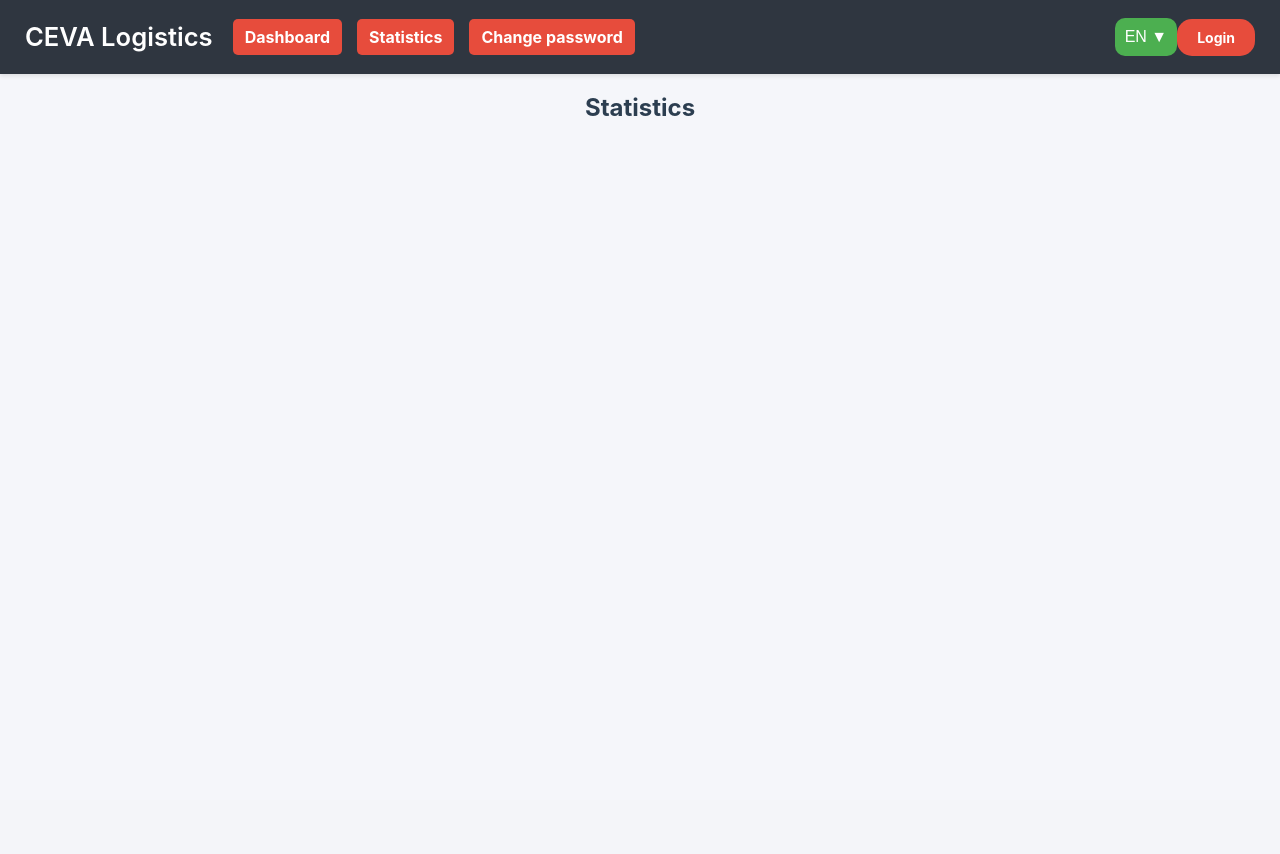
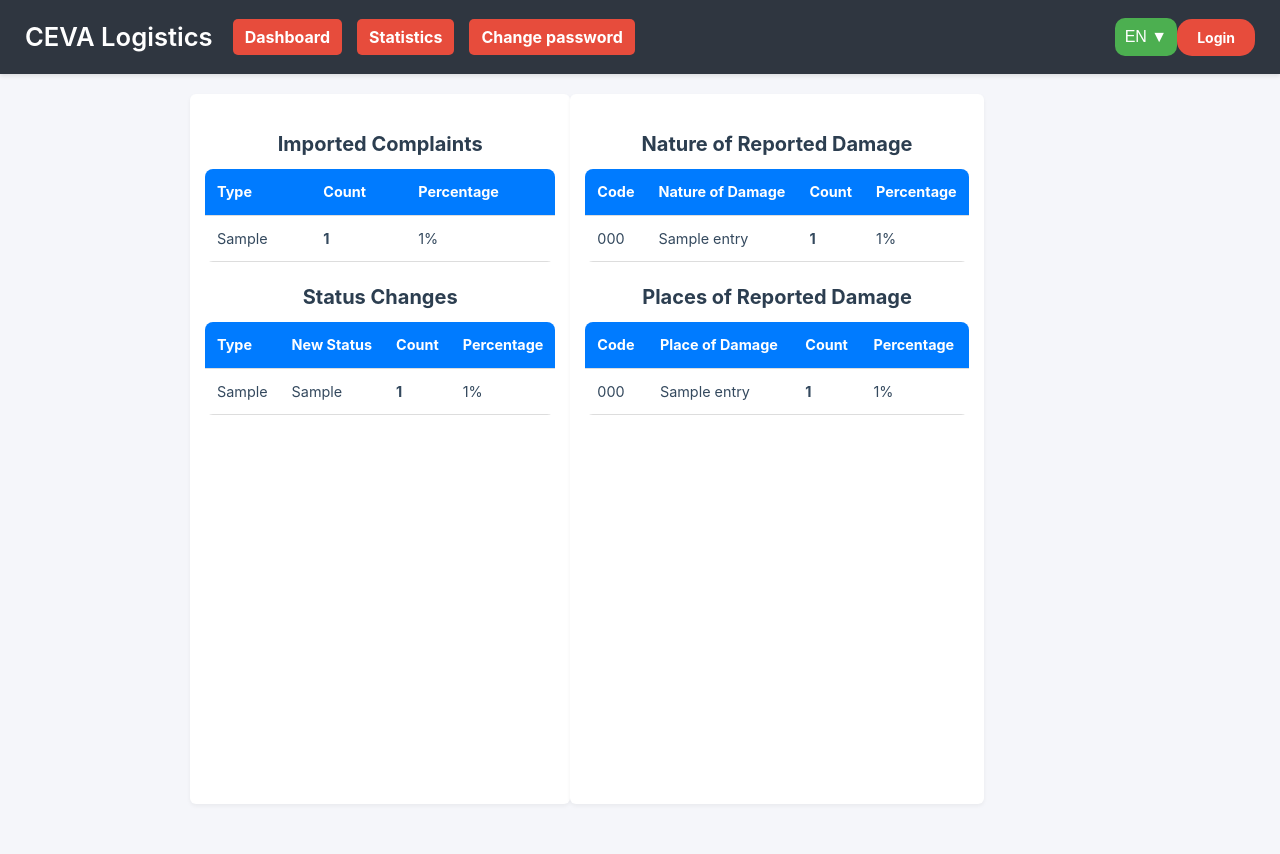
Before and after one commit to TIS2024-FMFI/vehicle-delivery, a Django app: template VehicleDelivery/main/templates/statistics.html in a window 1280 px wide. Before the commit the page ends 116 px from the top, so only its background shows below. Run offline with Django 5.2, Linux system fonts and the light colour scheme; the template is opened without the code that fills it: most values are stand-ins (such as "Sample title", 1, 10 or a date in 2020).

Commit message:
added a statistics page

```diff
--- a/VehicleDelivery/main/templates/logs.html
+++ b/VehicleDelivery/main/templates/logs.html
@@ -8,7 +8,7 @@
         <!-- Sidebar -->
         <div class="sidebar">
             <form method="get" class="filter-form">
-                <h3>{% trans "Filters" %}</h3>
+                <h3>{% trans "Logs" %}</h3>
 
                 <!-- Date From -->
                 <div class="filter-item">
--- a/VehicleDelivery/main/templates/statistics.html
+++ b/VehicleDelivery/main/templates/statistics.html
@@ -1,7 +1,167 @@
 {% extends "base_agent.html" %}
-{% block title %}Departments List{% endblock %}
+{% block title %}Statistics{% endblock %}
 {% load i18n %}
 
 {% block content %}
-<h1>{% trans "Statistics" %}</h1>
+<div class="container">
+
+    <!-- Imported Complaints Table -->
+    <div class="table-container">
+        <h3 class="table-title">{% trans "Imported Complaints" %}</h3>
+        <table class="styled-table">
+            <thead>
+                <tr>
+                    <th>{% trans "Type" %}</th>
+                    <th>{% trans "Count" %}</th>
+                    <th>{% trans "Percentage" %}</th>
+                </tr>
+            </thead>
+            <tbody>
+                {% for entry in imports_per_month %}
+                    <tr>
+                        <td>{{ entry.target_type }}</td>
+                        <td class="count-column">{{ entry.count }}</td>
+                        <td class="percentage-column">{{ entry.percentage }}%</td>
+                    </tr>
+                {% empty %}
+                    <tr><td colspan="3" class="no-data">{% trans "No data available." %}</td></tr>
+                {% endfor %}
+            </tbody>
+        </table>
+
+    <!-- Status Changes Table -->
+        <h3 class="table-title">{% trans "Status Changes" %}</h3>
+        <table class="styled-table">
+            <thead>
+                <tr>
+                    <th>{% trans "Type" %}</th>
+                    <th>{% trans "New Status" %}</th>
+                    <th>{% trans "Count" %}</th>
+                    <th>{% trans "Percentage" %}</th>
+                </tr>
+            </thead>
+            <tbody>
+                {% for entry in status_changes %}
+                    <tr>
+                        <td>{{ entry.target_type }}</td>
+                        <td>{{ entry.new_value }}</td>
+                        <td class="count-column">{{ entry.count }}</td>
+                        <td class="percentage-column">{{ entry.percentage }}%</td>
+                    </tr>
+                {% empty %}
+                    <tr><td colspan="3" class="no-data">{% trans "No data available." %}</td></tr>
+                {% endfor %}
+            </tbody>
+        </table>
+    </div>
+
+    <div class="table-container">
+        <h3 class="table-title">{% trans "Nature of Reported Damage" %}</h3>
+        <table class="styled-table">
+            <thead>
+                <tr>
+                    <th>{% trans "Code" %}</th>
+                    <th>{% trans "Nature of Damage" %}</th>
+                    <th>{% trans "Count" %}</th>
+                    <th>{% trans "Percentage" %}</th>
+                </tr>
+            </thead>
+            <tbody>
+                {% for entry in nature_of_damage_counts %}
+                    <tr>
+                        <td>{{ entry.code }}</td>
+                        <td>{{ entry.name }}</td>
+                        <td class="count-column">{{ entry.count }}</td>
+                        <td class="percentage-column">{{ entry.percentage }}%</td>
+                    </tr>
+                {% empty %}
+                    <tr><td colspan="3" class="no-data">{% trans "No data available." %}</td></tr>
+                {% endfor %}
+            </tbody>
+        </table>
+
+        <h3 class="table-title">{% trans "Places of Reported Damage" %}</h3>
+        <table class="styled-table">
+            <thead>
+                <tr>
+                    <th>{% trans "Code" %}</th>
+                    <th>{% trans "Place of Damage" %}</th>
+                    <th>{% trans "Count" %}</th>
+                    <th>{% trans "Percentage" %}</th>
+                </tr>
+            </thead>
+            <tbody>
+                {% for entry in place_of_damage_counts %}
+                    <tr>
+                        <td>{{ entry.code }}</td>
+                        <td>{{ entry.name }}</td>
+                        <td class="count-column">{{ entry.count }}</td>
+                        <td class="percentage-column">{{ entry.percentage }}%</td>
+                    </tr>
+                {% empty %}
+                    <tr><td colspan="3" class="no-data">{% trans "No data available." %}</td></tr>
+                {% endfor %}
+            </tbody>
+        </table>
+
+    </div>
+</div>
+
+<!-- Custom Styling -->
+<style>
+    .container {
+        max-width: 900px;
+        margin: 0 auto;
+        padding: 20px;
+    }
+
+    .stats-title {
+        text-align: center;
+        font-size: 24px;
+        margin-bottom: 20px;
+    }
+
+    .table-container {
+        margin-bottom: 30px;
+    }
+
+    .table-title {
+        font-size: 20px;
+        margin-bottom: 10px;
+        text-align: center;
+    }
+
+    .styled-table {
+        width: 100%;
+        border-collapse: collapse;
+        border-radius: 8px;
+        overflow: hidden;
+    }
+
+    .styled-table th, .styled-table td {
+        padding: 12px;
+        text-align: left;
+        border-bottom: 1px solid #ddd;
+    }
+
+    .styled-table thead {
+        background-color: #007BFF;
+        color: white;
+    }
+
+    .styled-table tr:nth-child(even) {
+        background-color: #f2f2f2;
+    }
+
+    .count-column {
+        text-align: center;
+        font-weight: bold;
+    }
+
+    .no-data {
+        text-align: center;
+        font-style: italic;
+        color: gray;
+    }
+</style>
 {% endblock %}
```
Also changed, not shown: VehicleDelivery/main/views.py (+112 -16 lines), VehicleDelivery/db.sqlite3.
